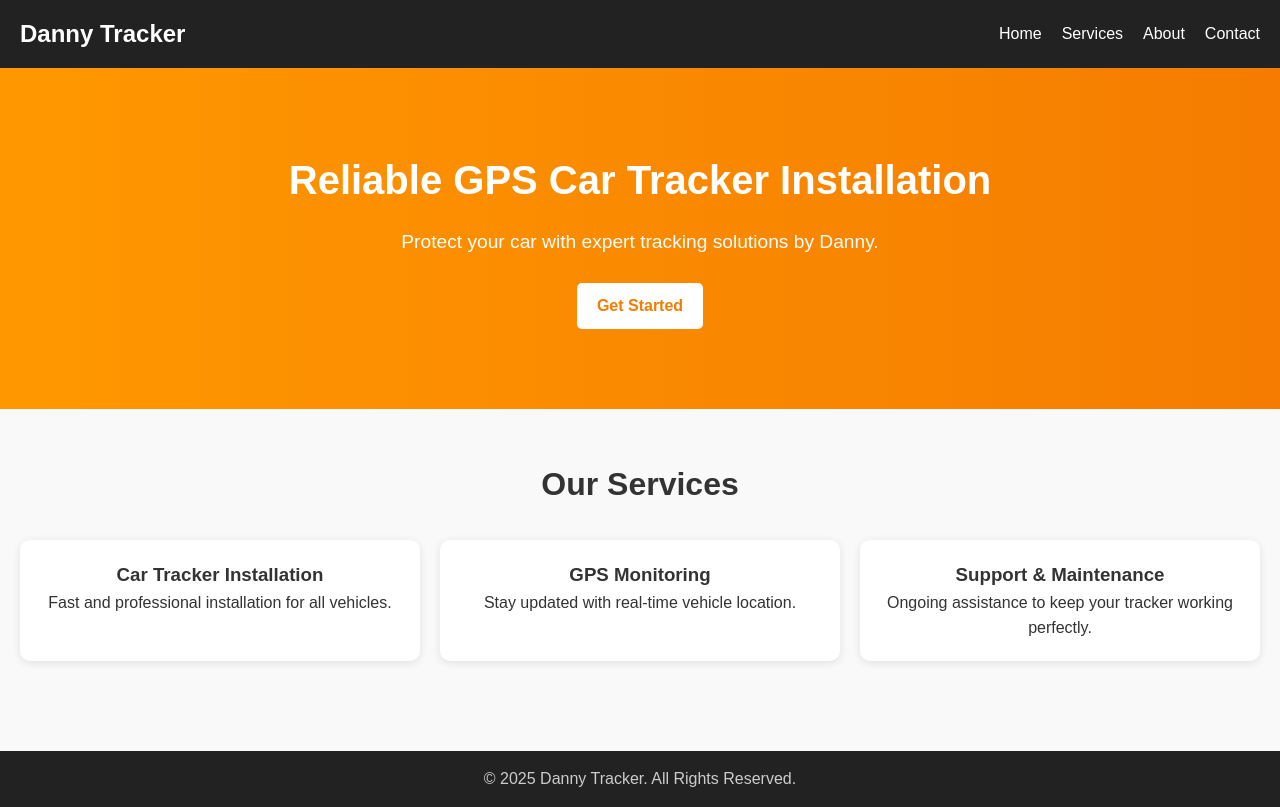
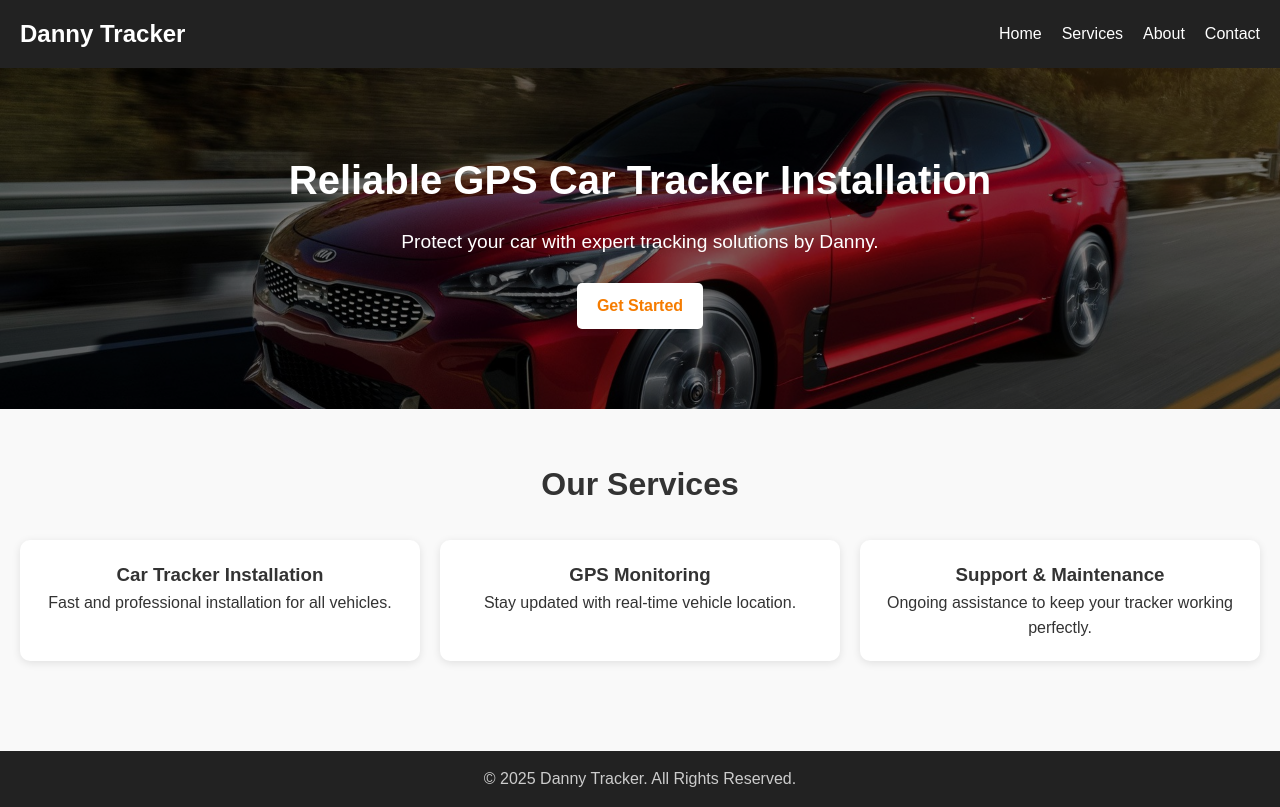
Before and after one commit to taaron419/dannytracker, a plain HTML site: page index.html in a window 1280 px wide. Drawn offline with Linux system fonts and the light colour scheme.

Commit message:
Update index.css

```diff
--- a/index.css
+++ b/index.css
@@ -1,3 +1,28 @@
+.hero {
+  text-align: center;
+  padding: 100px 20px;
+  color: #fff;
+  position: relative;
+  background: url("contactcar.jpg") no-repeat center center/cover;
+}
+
+.hero::after {
+  content: "";
+  position: absolute;
+  top: 0;
+  left: 0;
+  width: 100%;
+  height: 100%;
+  background: rgba(0,0,0,0.5); /* dark overlay */
+}
+
+.hero h1,
+.hero p,
+.hero .btn {
+  position: relative;
+  z-index: 1;
+}
+
 /* Reset basics */
 * {
   margin: 0;
@@ -47,7 +72,7 @@ header nav a:hover {
 .hero {
   text-align: center;
   padding: 80px 20px;
-  background: linear-gradient(to right, #ff9800, #f57c00);
+  /* background: linear-gradient(to right, #ff9800, #f57c00); */
   color: #fff;
 }
 
```
